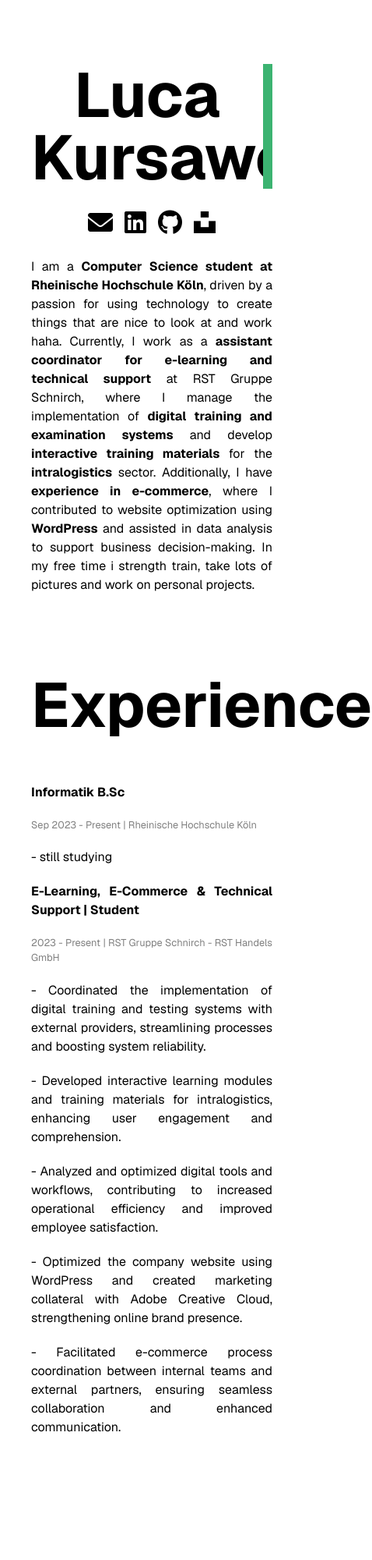
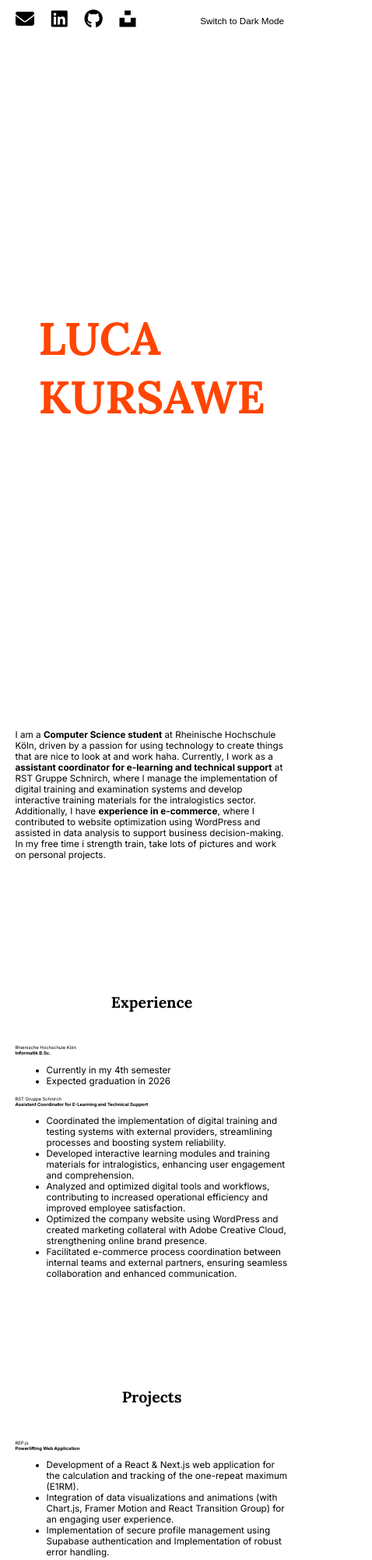
Before and after one commit to lucakursawe/portfolio, a plain HTML site: page index.html in a window 390 px wide. Shown: the top 2000 px of the page at 78% size, 478 px wide, since content can reach past the window. Drawn offline with nearby package versions, Linux system fonts and the light colour scheme.

Commit message:
Add files via upload

```diff
--- a/index.html
+++ b/index.html
@@ -1,129 +1,101 @@
+<!-- index.html -->
 <!DOCTYPE html>
 <html lang="de">
 
 <head>
-    <meta charset="UTF-8" />
-    <meta name="viewport" content="width=device-width, initial-scale=1.0" />
+    <meta charset="UTF-8">
+    <meta name="viewport" content="width=device-width, initial-scale=1.0">
     <title>Luca Kursawe</title>
-    <link rel="stylesheet" href="index.css" />
-    <link rel="stylesheet" href="https://cdnjs.cloudflare.com/ajax/libs/font-awesome/6.0.0-beta3/css/all.min.css" />
+    <link rel="stylesheet" href="style.css">
+    <link rel="stylesheet" href="https://cdnjs.cloudflare.com/ajax/libs/font-awesome/6.4.0/css/all.min.css">
 </head>
 
 <body>
-    <div class="container">
-        <header class="section">
-            <h1 class="typewriter">Luca Kursawe</h1>
-            <div class="contact-icons">
-                <a href="mailto:lucakursawe@gmail.com">
-                    <i class="fas fa-envelope"></i>
+<div class="top-bar">
+    <div class="social-icons">
+        <a href="mailto:lucakursawe@gmail.com" target="_blank" title="Email">
+            <i class="fa-solid fa-envelope"></i>
         </a>
-                <a href="https://www.linkedin.com/in/lucakursawe" target="_blank" rel="noopener noreferrer">
-                    <i class="fab fa-linkedin"></i>
+        <a href="https://www.linkedin.com/in/lucakursawe" target="_blank" title="LinkedIn">
+            <i class="fa-brands fa-linkedin"></i>
         </a>
-                <a href="https://github.com/lucakursawe" target="_blank" rel="noopener noreferrer">
-                    <i class="fab fa-github"></i>
+        <a href="https://github.com/lucakursawe" target="_blank" title="GitHub">
+            <i class="fa-brands fa-github"></i>
         </a>
-                <a href="https://unsplash.com/lucakursawe" target="_blank" rel="noopener noreferrer">
-                    <i class="fab fa-unsplash"></i>
+        <a href="https://unsplash.com/@lucakursawe" target="_blank" title="Unsplash">
+            <i class="fa-brands fa-unsplash"></i>
         </a>
     </div>
-            <p>
-                I am a <b>Computer Science student at Rheinische Hochschule Köln</b>, driven by a passion for using
-                technology to create things that are nice to look at and work haha. Currently, I work as a <b>assistant
-                    coordinator for e-learning and technical support</b> at RST Gruppe Schnirch, where I manage the
-                implementation of <b>digital training and examination systems</b> and develop <b>interactive training
-                    materials</b>
-                for the <b>intralogistics</b> sector. Additionally, I have <b>experience in e-commerce</b>, where I
-                contributed to website
-                optimization using <b>WordPress</b> and assisted in data analysis to support business decision-making.
-                In my free time i strength train, take lots of pictures and work on personal projects.
-            </p>
-        </header>
-        <section class="section">
-            <h1>Experience</h1>
-            <div class="experience">
-                <div class="experience-object">
-                    <p>
-                        <b>Informatik B.Sc</b>
-                    <p class="company-and-date">Sep 2023 - Present | Rheinische Hochschule Köln</p>
-                    </p>
-                    <p>
-                        - still studying
-                    </p>
+    <button class="toggle-button" onclick="toggleDarkMode()">Switch to Dark Mode</button>
 </div>
-                <div class="experience-object">
-                    <p>
-                        <b>E-Learning, E-Commerce & Technical Support | Student</b>
-                    <p class="company-and-date">2023 - Present | RST Gruppe Schnirch - RST Handels GmbH</p>
-                    </p>
-                    <p>
-                        - Coordinated the implementation of digital training and testing systems with external
-                        providers,
+
+    <div class="hero">
+        <h1>Luca<br>Kursawe</h1>
+    </div>
+
+    <div class="container">
+        <div class="section-content">I am a <b>Computer Science student</b> at Rheinische Hochschule Köln, driven by a passion
+            for using technology to create things
+            that are nice to look at and work haha. Currently, I work as a <b>assistant coordinator for e-learning and
+            technical
+            support</b> at RST Gruppe Schnirch, where I manage the implementation of digital training and examination
+            systems and
+            develop interactive training materials for the intralogistics sector. Additionally, I have <b>experience in
+            e-commerce</b>,
+            where I contributed to website optimization using WordPress and assisted in data analysis to support
+            business
+            decision-making. In my free time i strength train, take lots of pictures and work on personal projects.
+        </div>
+    </div>
+
+    <div class="container">
+        <div class="section-title">Experience</div>
+        <div class="section-company">Rheinische Hochschule Köln</div>
+        <div class="section-job">Informatik B.Sc.</div>
+        <div class="section-content">
+            <ul>
+                <li>Currently in my 4th semester</li>
+                <li>Expected graduation in 2026</li>
+            </ul>
+            <div class="section-company">RST Gruppe Schnirch</div>
+            <div class="section-job">Assistant Coordinator for E-Learning and Technical Support</div>
+            <div class="section-content">
+                <ul>
+                    <li>Coordinated the implementation of digital training and testing systems with external providers,
                         streamlining processes
-                        and boosting system reliability.
-                    </p>
-                    <p>
-                        - Developed interactive learning modules and training materials for intralogistics, enhancing
-                        user
+                        and boosting system reliability.</li>
+                    <li>Developed interactive learning modules and training materials for intralogistics, enhancing user
                         engagement and
-                        comprehension.
-                    </p>
-                    <p>
-                        - Analyzed and optimized digital tools and workflows, contributing to increased operational
-                        efficiency
-                        and improved
-                        employee satisfaction.
-                    </p>
-                    <p>
-                        - Optimized the company website using WordPress and created marketing collateral with Adobe
-                        Creative
-                        Cloud, strengthening
-                        online brand presence.
-                    </p>
-                    <p>
-                        - Facilitated e-commerce process coordination between internal teams and external partners,
-                        ensuring
-                        seamless
-                        collaboration and enhanced communication.
-                    </p>
+                        comprehension.</li>
+                    <li>Analyzed and optimized digital tools and workflows, contributing to increased operational
+                        efficiency and improved
+                        employee satisfaction.</li>
+                    <li>Optimized the company website using WordPress and created marketing collateral with Adobe
+                        Creative Cloud, strengthening
+                        online brand presence.</li>
+                    <li>Facilitated e-commerce process coordination between internal teams and external partners,
+                        ensuring seamless
+                        collaboration and enhanced communication.</li>
+                </ul>
+            </div>
+        </div>
 
-        </section>
-
-        <section class="section">
-            <h1>Skills</h1>
-            <div class="skill-grid">
-                <div class="skill">HTML</div>
-                <div class="skill">CSS</div>
-                <div class="skill">JavaScript</div>
-                <div class="skill">MySQL</div>
+        <div class="container">
+            <div class="section-title">Projects</div>
+            <div class="section-company">REP.js</div>
+            <div class="section-job">Powerlifting Web Application</div>
+            <div class="section-content">
+                <ul>
+                    <li>Development of a React & Next.js web application for the calculation and tracking of the one-repeat maximum (E1RM).</li>
+                    <li>Integration of data visualizations and animations (with Chart.js, Framer Motion and React Transition Group) for an
+                    engaging user experience.</li>
+                    <li>Implementation of secure profile management using Supabase authentication and Implementation of robust error handling.</li>
+                </ul>
             </div>
-        </section>
 
 
-        <section class="section">
-            <h1>Projects</h1>
-            <div class="projects">
-                <div class="projects-object">
-                    <p>
-                        <b>Powerlifting Web Application | REP.js</b>
-                    <p class="company-and-date">2024 - Present</p>
-                    </p>
-                    <p>
-                        - Development of a React & Next.js web application for the calculation and tracking
-                        of the one-repeat maximum (E1RM).
-                    </p>
-                    <p>
-                        - Integration of data visualizations and animations (with Chart.js, Framer Motion
-                        and React Transition Group) for an engaging user experience.
-                    </p>
-                    <p>
-                        - Implementation of secure profile management using Supabase authentication and
-                        Implementation of robust error handling.
-                    </p>
-                </div>
-        </section>
-    </div>
-    <script src="index.js"></script>
+
+        <script src="script.js"></script>
 </body>
 
 </html>
--- /dev/null
+++ b/script.js
@@ -0,0 +1,5 @@
+
+/* script.js */
+function toggleDarkMode() {
+    document.body.classList.toggle('dark-mode');
+}
--- /dev/null
+++ b/style.css
@@ -0,0 +1,144 @@
+/* style.css */
+@import url('https://fonts.googleapis.com/css2?family=Inter:ital,opsz,wght@0,14..32,100..900;1,14..32,100..900&family=Lora:ital,wght@0,400..700;1,400..700&display=swap');
+
+
+body {
+    font-family: "Inter", sans-serif;
+    margin: 0;
+    padding: 0;
+    background-color: white;
+    color: black;
+    transition: background 0.3s, color 0.3s;
+}
+
+b {
+    font-weight: bold;
+    transition: 0.3s;
+}
+
+b:hover {
+    color: orangered;
+}
+.dark-mode {
+    background-color: #121212;
+    color: white;
+}
+.hero {
+    display: flex;
+    justify-content: center;
+    align-items: center;
+    height: 100vh;
+    text-align: left;
+}
+h1 {
+    font-size: 10vw;
+    color: orangered;
+    font-family: "Lora";
+    font-weight: bold;
+    text-transform: uppercase;
+    margin: 0;
+}
+.container {
+    width: 90vw;
+    max-width: 1200px;
+    margin: auto;
+    text-align: center;
+    padding: 5vh 0;
+}
+.section-title {
+    font-size: 3vw;
+    font-family: "Lora";
+    font-weight: bold;
+    margin-top: 10vh;
+    margin-bottom: 5vh;
+}
+.section-content {
+    font-size: 1.5vw;
+    max-width: 800px;
+    text-align: left;
+    margin: auto;
+
+}
+.top-bar {
+  display: flex;
+  align-items: center;
+  justify-content: space-between;
+  padding: 10px 20px;
+}
+
+/* Social icons container */
+.social-icons a {
+  margin-right: 15px;
+  font-size: 1.5em;
+  color: inherit; /* Uses the current text color */
+  text-decoration: none;
+  transition: 0.3s;
+}
+
+.social-icons a:hover {
+  color: orangered;
+}
+
+/* Remove right margin from the last icon */
+.social-icons a:last-child {
+  margin-right: 0;
+}
+
+.section-job {
+    font-weight: bold;
+    font-size: 1.5vw;
+    max-width: 800px;
+    margin-top: 5vh;
+    text-align: left;
+    margin: auto;
+    transition: 0.3s;
+}
+
+.section-job:hover {
+    color: orangered;
+}
+.section-company {
+    font-size: 1.5vw;
+    max-width: 800px;
+    margin-top: 5vh;
+    text-align: left;
+    margin: auto;
+}
+
+.toggle-button {
+    position: fixed;
+    top: 10px;
+    right: 10px;
+    padding: 10px 15px;
+    background: none;
+    border: none ;
+    cursor: pointer;
+    font-size: 1vw;
+    transition: 0.3s;
+}
+
+.toggle-button:hover {
+    color: orangered;
+}
+.dark-mode .toggle-button {
+    border: none ;
+    color: white;
+}
+
+.dark-mode .toggle-button:hover {
+    color: orangered;
+}
+@media (max-width: 768px) {
+    h1 {
+        font-size: 15vw;
+    }
+    .section-title {
+        font-size: 5vw;
+    }
+    .section-content {
+        font-size: 3vw;
+    }
+    .toggle-button {
+        font-size: 3vw;
+    }
+}
```
Lines whose indentation alone changed are shown as unchanged.
